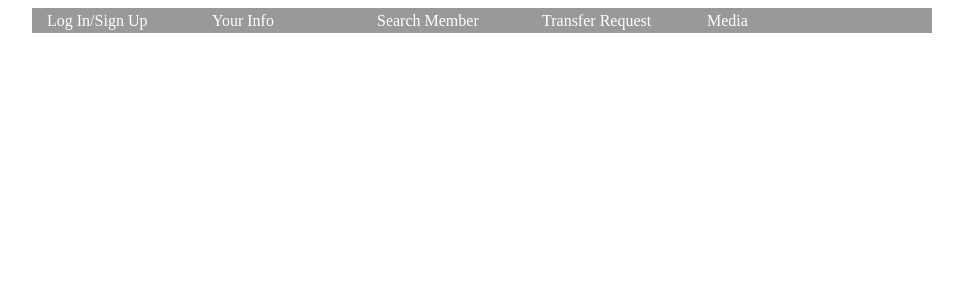
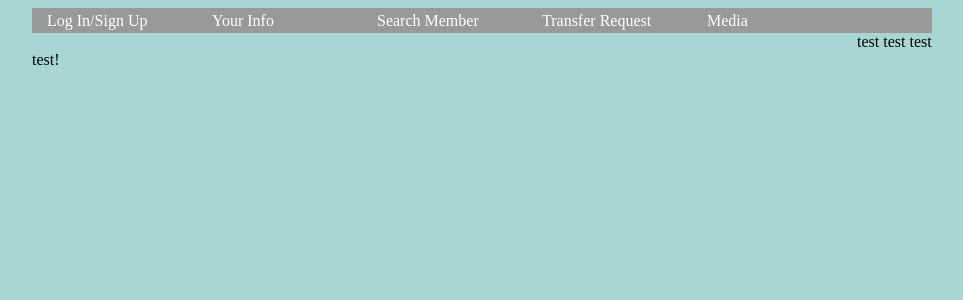
Before and after one commit to vpope/ksi-back-log, a PHP site: page /add-a-member.php in a window 1280 px wide. Shown: the top 300 px of the page, without its empty margins (158-1121 px from the left). Run offline with PHP 8.4, Linux system fonts and the light colour scheme.

Commit message:
added in wrappers and divs, also tested to see if my wrappers are working

```diff
--- a/add-a-member.php
+++ b/add-a-member.php
@@ -5,6 +5,8 @@
     </head>
     <body>
         <?php include "navigation.php"; ?>
-
+        <div class="wrapper">
+        test test test test!
+        </div>
     </body>
 </html>
--- a/demote.php
+++ b/demote.php
@@ -5,6 +5,7 @@
     </head>
     <body>
         <?php include "navigation.php"; ?>
+        <div class="wrapper">
         <br /><br/>
         Their Gamertag:       <input type="text" name="Their Gamertag" /><br />
         Date:    <input type="text" name="Date" /><br />
@@ -12,5 +13,6 @@
         New Rank:            <input type="text" name="New Rank" /><br />
         Reason:   <input type="text" name="Reason" /><br />
         <input type="Submit" value="Submit" /><br />
+        </div>
     </body>
 </html>
--- a/global.css
+++ b/global.css
@@ -9,7 +9,7 @@
 }
 
 #centernav {
-  width: 900px; /* if you want your nav centered, set this to the width of your container, if you don't want it centered, change this number to 100% */
+  width: 900px;
   margin-left: auto ;
   margin-right: auto ;
 }
@@ -17,7 +17,7 @@
 #dropnav {
 height:25px;
  background:#999;
-} /* Changes the height and bg color of the main menu */
+}
 
 #dropnav ul {
 margin:0px;
@@ -66,6 +66,11 @@ display:inline;
 li#main  {
     padding-top: 4px;
 }
-body{
-   text-align:left;
+.wrapper {
+    width: 900px;
+    margin: 0 auto;
 }
+body {
+    background-color: #a7d6d5;
+    text-decoration-color: white;
+}
--- a/login-signup.php
+++ b/login-signup.php
@@ -7,10 +7,12 @@
     </head>
     <body>
         <?php include "navigation.php"; ?>
+        <div class="wrapper">
         <form><br /><br />
             User Name:<input type="text" /><br />
             Password: <input type="password" name="password" /><br />
             <input type="Submit" value="Submit" /><br />
         </form>
+        </div>
     </body>
 </html>
--- a/navigation.php
+++ b/navigation.php
@@ -23,7 +23,7 @@
                 <ul id="subnav">
                       <li><a href="promote.php">Promote</a></li>
                       <li><a href="demote.php">Demote</a></li>
-                      <li><a href="#">Add a member</a></li>
+                      <li><a href="add-a-member.php">Add a Member</a></li>
                       <li><a href="#">Major/Minor Offenses</a></li>
                       <li><a href="#">Release Date</a></li>
                 </ul>
--- a/promote.php
+++ b/promote.php
@@ -6,10 +6,12 @@
     <body>
         <?php include "navigation.php"; ?>
         <br /><br/>
+        <div class="wrapper">
         Their Gamertag:       <input type="text" name="Their Gamertag" /><br />
         Date:    <input type="text" name="Date" /><br />
         Their Current Rank:          <input type="text" name="Their Current Rank" /><br />
         New Rank:            <input type="text" name="New Rank" /><br />
         <input type="Submit" value="Submit" /><br />
+        </div>
     </body>
 </html>
--- a/search-member.php
+++ b/search-member.php
@@ -4,6 +4,7 @@
     <body>
         <?php include "navigation.php"; ?>
         <br /><br />
+        <div class="wrapper">
         <p>
             Here you can look up a member and see what division, rank, squad,and much more about that member.
         </p>
@@ -14,5 +15,6 @@
             <input type="hidden" name="search" value="1" />
             <input type="Submit" value="Submit" /><br />
         </form>
+        </div>
     </body>
 </html>
--- a/transfers.php
+++ b/transfers.php
@@ -3,7 +3,7 @@
     <head><link rel="stylesheet" href="global.css" type="text/css"></head>
 <body>
     <?php include "navigation.php"; ?><br /><br />
-    <div>
+        <div class="wrapper">
     <form><br /><br />
         Transfer Request:       <input type="text" name="Transfer Request" /><br />
         Reason For Transfer:    <input type="text" name="Reason For Transfer" /><br />
--- a/yourinfo.php
+++ b/yourinfo.php
@@ -3,6 +3,7 @@
     <head><link rel="stylesheet" href="global.css" type="text/css"></head>
     <body>
         <?php include "navigation.php"; ?><br /><br />
+        <div class="wrapper">
         <form action="">
             <fieldset>
     <legend>Your KSI Gamer Tag:</legend>
@@ -13,5 +14,6 @@
     <input type="Submit" value="Submit" /><br />
             </fieldset>
         </form>
+        </div>
 </body>
 </html>
```
